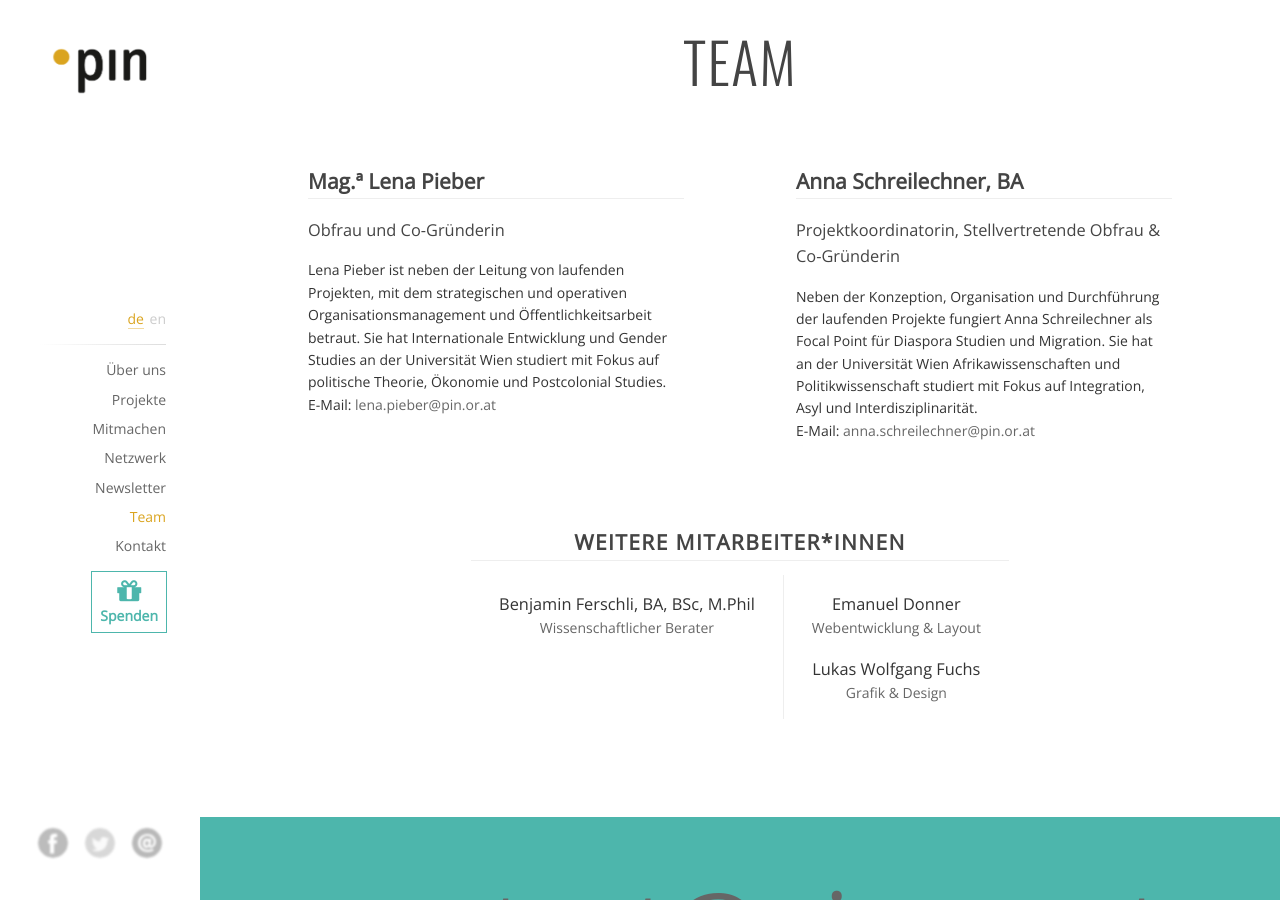
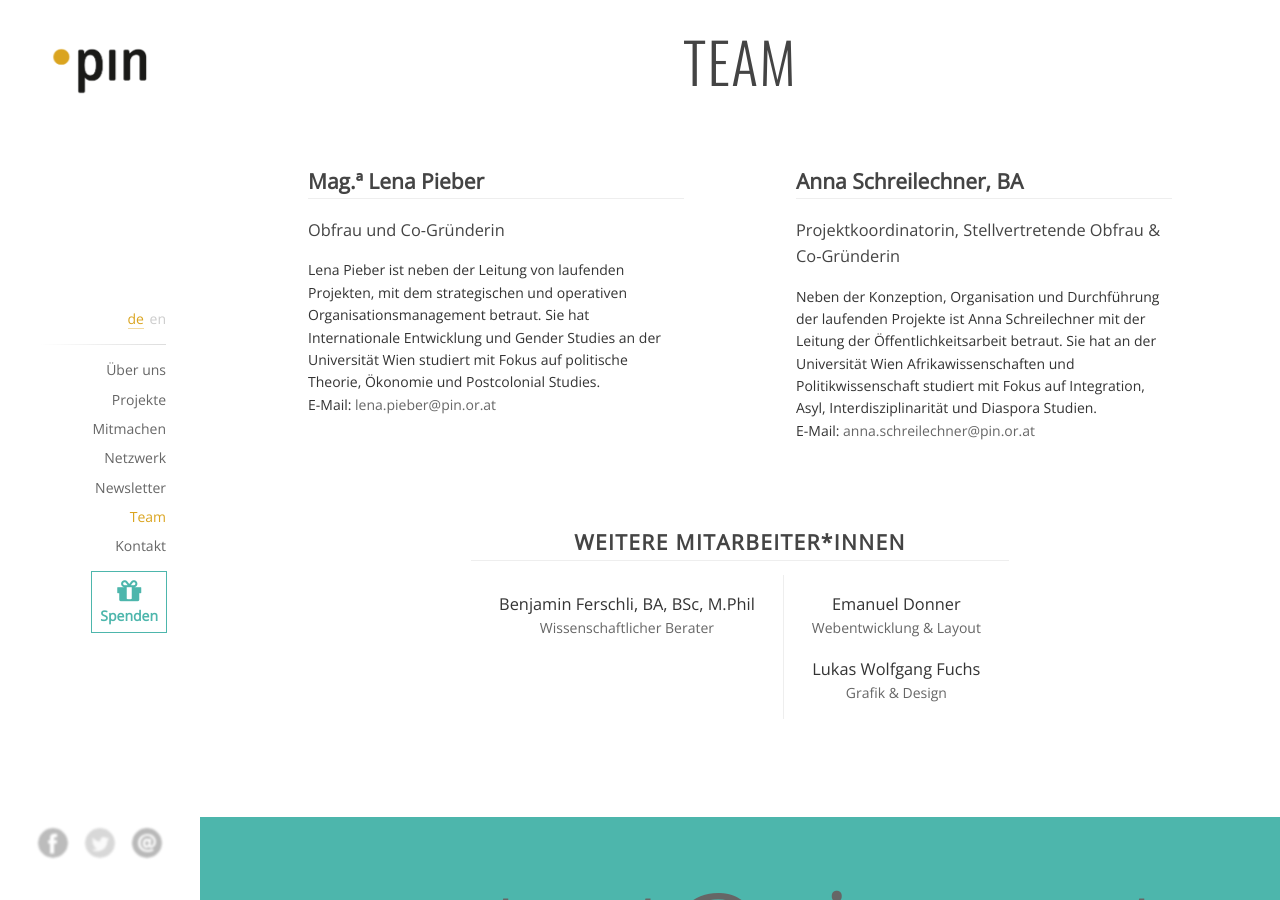
Before and after one commit to pinverein/anna-laura, a Jekyll site: the page built from index.html, in a window 1280 px wide and 900 px high, scrolled down 5006 px. Built offline with Jekyll 4.4.1, drawn with Linux system fonts in a browser that asks for light colours.

Commit message:
Changed team descriptions.

```diff
--- a/pages/de/content_team.html
+++ b/pages/de/content_team.html
@@ -12,7 +12,7 @@ language: de
       <h2>Mag.&#170; Lena Pieber</h2>
       <h3>Obfrau und Co-Gründerin</h3>
 
-      <p>Lena Pieber ist neben der Leitung von laufenden Projekten, mit dem strategischen und operativen Organisationsmanagement und Öffentlichkeitsarbeit betraut. Sie hat Internationale Entwicklung und Gender Studies an der Universität Wien studiert mit Fokus auf politische Theorie, Ökonomie und Postcolonial Studies.
+      <p>Lena Pieber ist neben der Leitung von laufenden Projekten, mit dem strategischen und operativen Organisationsmanagement betraut. Sie hat Internationale Entwicklung und Gender Studies an der Universität Wien studiert mit Fokus auf politische Theorie, Ökonomie und Postcolonial Studies.
         <br>
           E-Mail: <a href='mailto:lena.pieber@pin.or.at'>lena.pieber@pin.or.at</a>
       </p>
@@ -23,7 +23,7 @@ language: de
       <h2>Anna Schreilechner, BA</h2>
       <h3>Projektkoordinatorin, Stellvertretende Obfrau & Co-Gründerin</h3>
 
-      <p>Neben der Konzeption, Organisation und Durchführung der laufenden Projekte fungiert Anna Schreilechner als Focal Point für Diaspora Studien und Migration. Sie hat an der Universität Wien Afrikawissenschaften und Politikwissenschaft studiert mit Fokus auf Integration, Asyl und Interdisziplinarität.
+      <p>Neben der Konzeption, Organisation und Durchführung der laufenden Projekte ist Anna Schreilechner mit der Leitung der Öffentlichkeitsarbeit betraut. Sie hat an der Universität Wien Afrikawissenschaften und Politikwissenschaft studiert mit Fokus auf Integration, Asyl, Interdisziplinarität und Diaspora Studien.
         <br>
           E-Mail: <a href='mailto:anna.schreilechner@pin.or.at'>anna.schreilechner@pin.or.at</a>
       </p>
--- a/pages/en/content_team.html
+++ b/pages/en/content_team.html
@@ -22,7 +22,7 @@ language: en
     <div class="member-content">
       <h2>Anna Schreilechner, BA</h2>
       <h3>Project coordinator, Vice-Chairperson and Co-Founder</h3>
-      <p>Alsongside the conception, organisation and implementation of pins projects, Anna Schreilechner serves as focal point for Interdisciplinarity and Migration. She studied African Studies and Political Science at the University of Vienna, with a focus on integration, asylum and diaspora studies.
+      <p>Alongside the the conception, organisation and implementation of <em>pin</em>'s projects, Anna Schreilechner is entrusted with the management of public relations. She studied African Studies and Political Science at the University of Vienna, with a focus on integration, asylum and diaspora studies.
 
         <br>
           E-Mail: <a href='mailto:anna.schreilechner@pin.or.at'>anna.schreilechner@pin.or.at</a>
```
Also changed, not shown: other parts of pages/en/content_team.html (+1 -1 lines).
